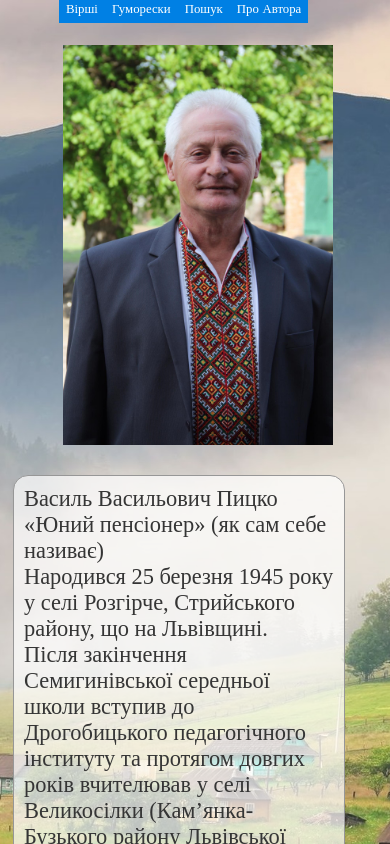
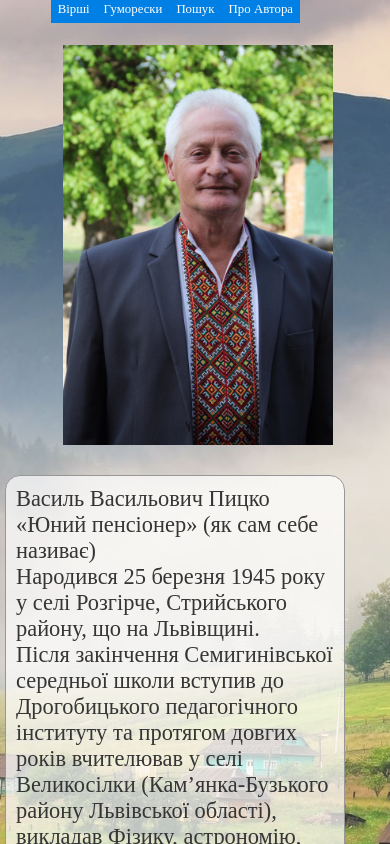
Before and after one commit to SLDem/z-humorom-pro-vse-na-sviti, a Flask app: page / in a window 390 px wide. Run offline with Flask 2, Linux system fonts and the light colour scheme; some libraries are stand-ins or nearby versions; some web fonts are replaced.

Commit message:
Fixed page scaling completely

```diff
--- a/app/static/styles.css
+++ b/app/static/styles.css
@@ -187,6 +187,9 @@ search.dropdown-toggle:focus{
         margin-left: 7em;
         margin-right: 7em;
         }
+    html, body {
+        overflow-x: hidden;
+    }
 }
 
 @media screen and (max-width: 662px){
@@ -310,7 +313,7 @@ search.dropdown-toggle:focus{
     .nav-links{
         position: fixed;
         left: 50%;
-        margin-left: -13.75em;
+        margin-left: -14.4em;
         margin-top: 22px;
         font-size: 0.8rem;
     .nav-links a{
@@ -350,3 +353,11 @@ search.dropdown-toggle:focus{
         margin-right: 0.5em;
         }
 }
+
+html, body {
+    width: 100%;
+    height: 100%;
+    margin: 0;
+    padding: 0;
+    overflow-x: hidden;
+}
```
